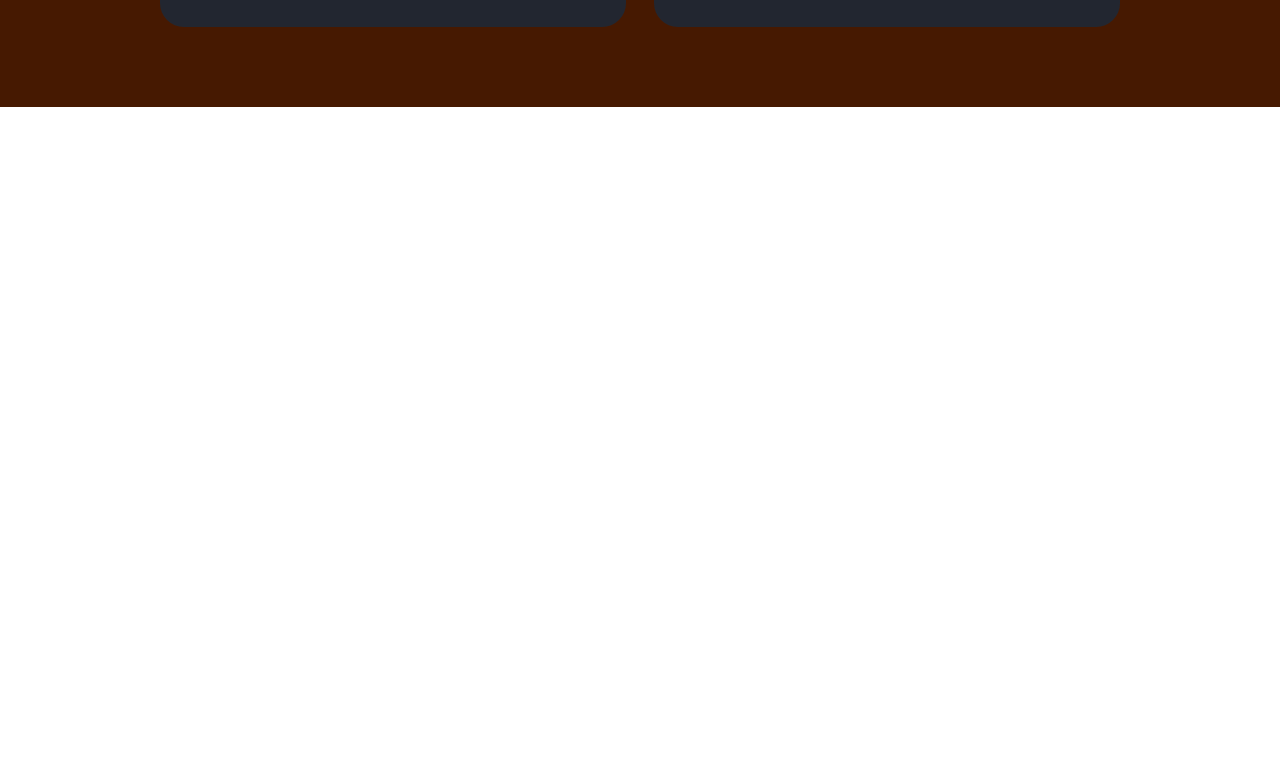
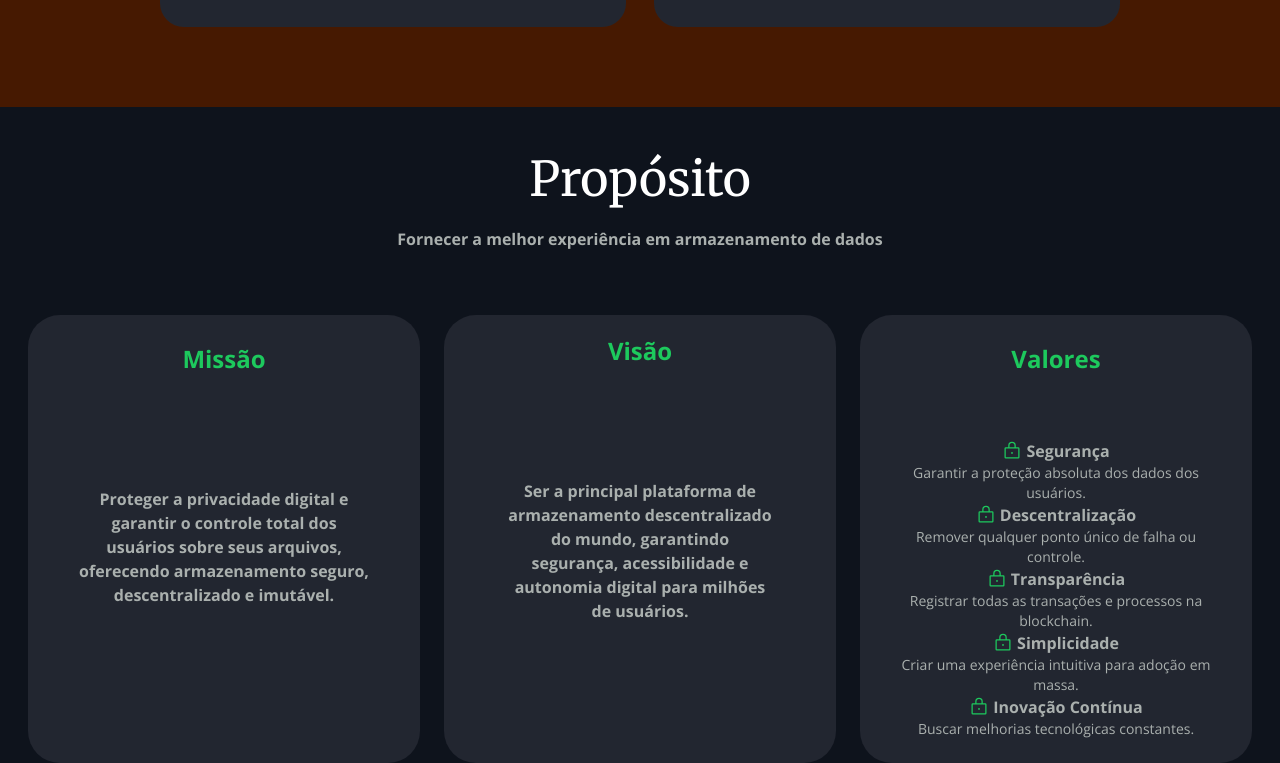
Before and after one commit to Daniel-san8/deFIle-landing, a Next.js app: page / in a window 1280 px wide. Shown: the part 1121-1884 px from the top of the page. Before the commit the page ends 1228 px from the top, so only its background shows below. Built offline with nearby package versions, Linux system fonts and the light colour scheme.

Commit message:
feat: create proposity

```diff
--- a/src/app/globals.css
+++ b/src/app/globals.css
@@ -9,4 +9,6 @@
   --color-header: #222630;
   --color-text-primary: #aab0ae;
   --color-button-primary: #1dc95d;
+  --color-bg-primary: #0e131c;
+  --color-bg-secondary: #222630;
 }
--- a/src/app/page.tsx
+++ b/src/app/page.tsx
@@ -1,4 +1,4 @@
-import { PiWhatsappLogo } from "react-icons/pi";
+import { PiLock, PiWhatsappLogo } from "react-icons/pi";
 import { merriweather, openSans } from "./fonts/fonts";
 
 export default function Home() {
@@ -38,6 +38,80 @@ export default function Home() {
           </div>
         </div>
       </section>
+
+      <section className={`${merriweather.className} text-center bg-[var(--color-bg-primary)]`}>
+        <h1 className="text-5xl pt-12 text-white">Propósito</h1>
+        <p className={`${openSans.className} pt-6 text-[var(--color-text-primary)] font-bold pb-16`}>Fornecer a melhor experiência em armazenamento de dados</p>
+
+        <div className={`${openSans.className} flex gap-6 px-7`}>
+          <div className="flex-1 bg-[var(--color-bg-secondary)] rounded-4xl">
+            <h3 className="text-[var(--color-button-primary)] text-2xl pt-7 font-bold">Missão</h3>
+            <p className="pt-28 text-[var(--color-text-primary)] text-base px-12 font-bold">Proteger a privacidade digital e garantir o controle total dos usuários sobre seus arquivos, oferecendo armazenamento seguro, descentralizado e imutável.</p>
+          </div>
+          <div className="flex-1 bg-[var(--color-bg-secondary)] rounded-4xl">
+            <h3 className="text-[var(--color-button-primary)] text-2xl pt-5 font-bold">Visão</h3>
+            <p className="pt-28 text-[var(--color-text-primary)] text-base px-16 font-bold">Ser a principal plataforma de armazenamento descentralizado do mundo, garantindo segurança, acessibilidade e autonomia digital para milhões de usuários.</p>
+          </div>
+
+
+          <div className="flex-1 bg-[var(--color-bg-secondary)] rounded-4xl">
+            <h3 className="text-[var(--color-button-primary)] text-2xl pt-7 font-bold">Valores</h3>
+            <div className="flex flex-col pt-16 items-center pb-6">
+              <div className="flex-col gap-y-1">
+                <div className="flex items-center justify-center gap-1"><PiLock size={20} color="#1dc95d" /> <span className="text-base font-bold text-[var(--color-text-primary)]">Segurança</span>
+                </div>
+                <p className="text-sm text-[var(--color-text-primary)] px-10">
+                  Garantir a proteção absoluta dos dados dos usuários.
+                </p>
+              </div>
+              <div className="flex-col gap-y-1">
+                <div className="flex items-center justify-center gap-1">
+                  <PiLock size={20} color="#1dc95d" />
+                  <span className="text-base font-bold text-[var(--color-text-primary)]">
+                    Descentralização
+                  </span>
+                </div>
+                <p className="text-sm text-[var(--color-text-primary)] px-10">
+                  Remover qualquer ponto único de falha ou controle.
+                </p>
+              </div>
+              <div className="flex-col gap-y-1">
+                <div className="flex items-center justify-center gap-1">
+                  <PiLock size={20} color="#1dc95d" />
+                  <span className="text-base font-bold text-[var(--color-text-primary)]">
+                    Transparência
+                  </span>
+                </div>
+                <p className="text-sm text-[var(--color-text-primary)] px-10">
+                  Registrar todas as transações e processos na blockchain.
+                </p>
+              </div>
+              <div className="flex-col gap-y-1">
+                <div className="flex items-center justify-center gap-1">
+                  <PiLock size={20} color="#1dc95d" />
+                  <span className="text-base font-bold text-[var(--color-text-primary)]">
+                    Simplicidade
+                  </span>
+                </div>
+                <p className="text-sm text-[var(--color-text-primary)] px-10">
+                  Criar uma experiência intuitiva para adoção em massa.
+                </p>
+              </div>
+              <div className="flex-col gap-y-1">
+                <div className="flex items-center justify-center gap-1">
+                  <PiLock size={20} color="#1dc95d" />
+                  <span className="text-base font-bold text-[var(--color-text-primary)]">
+                    Inovação Contínua
+                  </span>
+                </div>
+                <p className="text-sm text-[var(--color-text-primary)] px-10">
+                  Buscar melhorias tecnológicas constantes.
+                </p>
+              </div>
+            </div>
+          </div>
+        </div>
+      </section>
     </>
   );
 }
```
